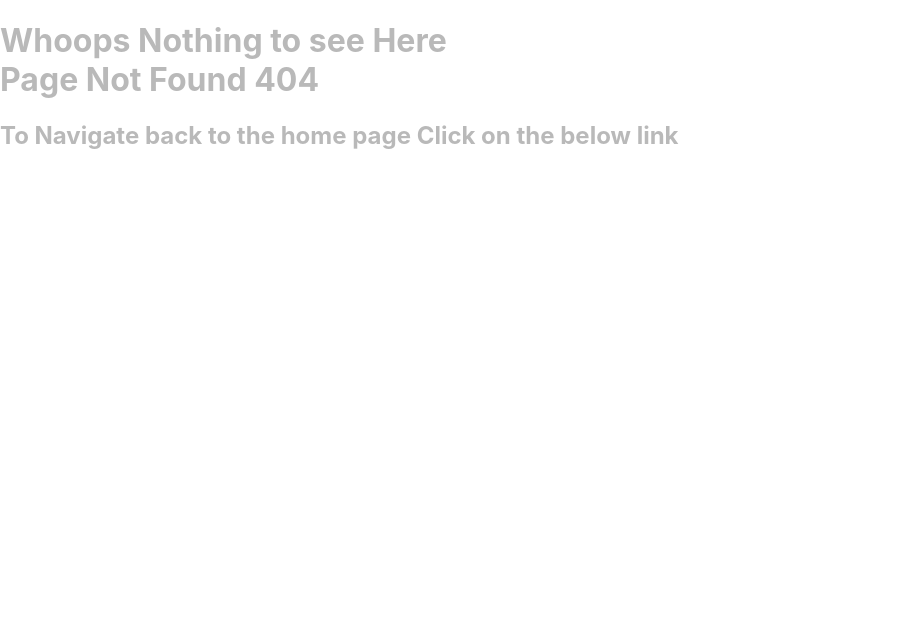
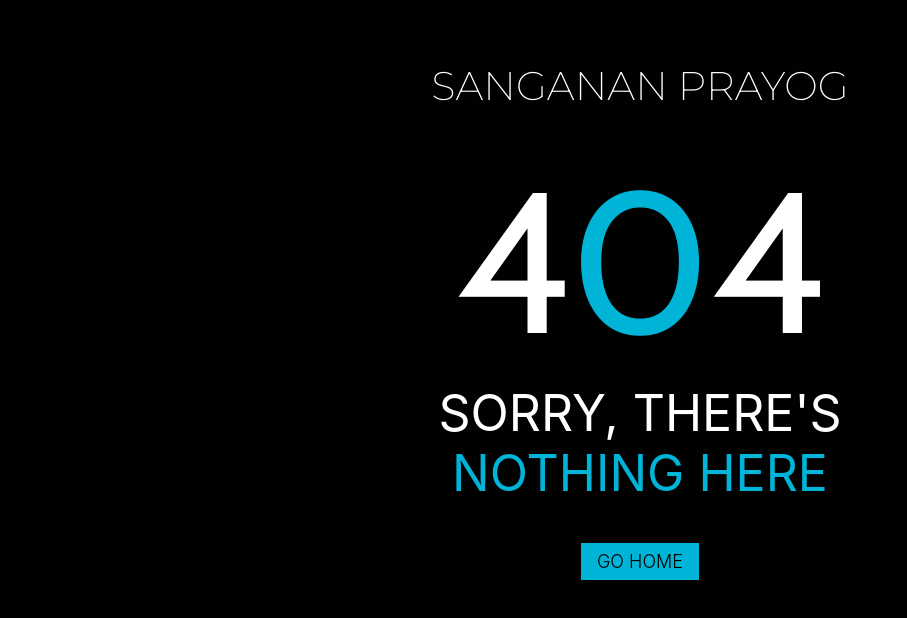
Before and after one commit to prakharSrivs/spReact, a React (Create React App) app: page /not-found in a window 1280 px wide. Before the commit this address had no page. Shown: the top 618 px of the page, without its empty margins (0-907 px from the left). Built offline with nearby package versions, Linux system fonts and the light colour scheme.

Commit message:
Fixed Error Screen

```diff
--- /dev/null
+++ b/src/Components/Error/Error.css
@@ -0,0 +1,51 @@
+.errorContainer{
+    display: flex;
+    flex-direction: column;
+    justify-content: center;
+    align-items: center;
+    text-align: center;
+}
+.brandHeading{
+    font-size: 40px;
+    margin-top: 4rem;
+}
+.errorHeading{
+    color: white;
+    text-align: center;
+    display: flex;
+    justify-content: center;
+    align-items:center;
+    font-size: 200px;
+    font-family: 'Cabin';
+    margin-top: 2rem;
+}
+.errorHeading0{
+    color: #00b4d8;
+}
+
+.errorContent{
+    color: white;
+    text-align: center;
+    font-size: 50px;
+}
+.errorContentColor{
+    color: #00b4d8;
+}
+.goHomeButton{
+    font-size: 18px;
+    text-align: center;
+    font-weight: 300;
+    color:black;
+    background-color: #00b4d8;
+    padding: 0.5rem;
+    margin-top: 2.5rem;
+}
+
+@media (max-width:400px){
+    .errorContent{
+        font-size: 30px;
+    }
+    .errorHeading{
+        font-size: 150px;
+    }
+}
--- a/src/Components/Error/Error.js
+++ b/src/Components/Error/Error.js
@@ -1,21 +1,38 @@
 import React from 'react'
-import { Navigate } from 'react-router-dom'
+import { Link } from 'react-router-dom'
+import Navbar from '../Navbar/Navbar'
+import './Error.css'
+function Error() {
+  document.body.style.backgroundColor = "#010101";
+  return (
+    <div className='errorContainer'>
+    <div className="brandHeading navbar-brand ">
+      SANGANAN PRAYOG
+    </div>
+    <div className="errorHeading">
+        <div className="errorHeading4">
+        4
+        </div>
+        <div className="errorHeading0">
+        0
+        </div>
+        <div className="errorHeading4">
+        4
+        </div>
+    </div>
+    <div className="errorContent">
+    <div className="errorContentWhite">
+    SORRY, THERE'S
+    </div>
+    <div className="errorContentColor">
+    NOTHING HERE
+    </div>
 
-function Error() {
-  return (
-    <div>
-        <h1 style={{
-        color:"#b9b9b9"
-        }}>
-            Whoops Nothing to see Here <br/>
-            Page Not Found 404
-        </h1>
-        <h2 style={{
-        color:"#b9b9b9"
-        }}>
-            To Navigate back to the home page Click on the below link
-        </h2>
-        <a href='/home'> Home</a>
+    </div>
+    <div className="goHomeButton">
+    <Link className='goHomeButton' to='/'>GO HOME</Link>
+    </div>
+
     </div>
   )
 }
```
